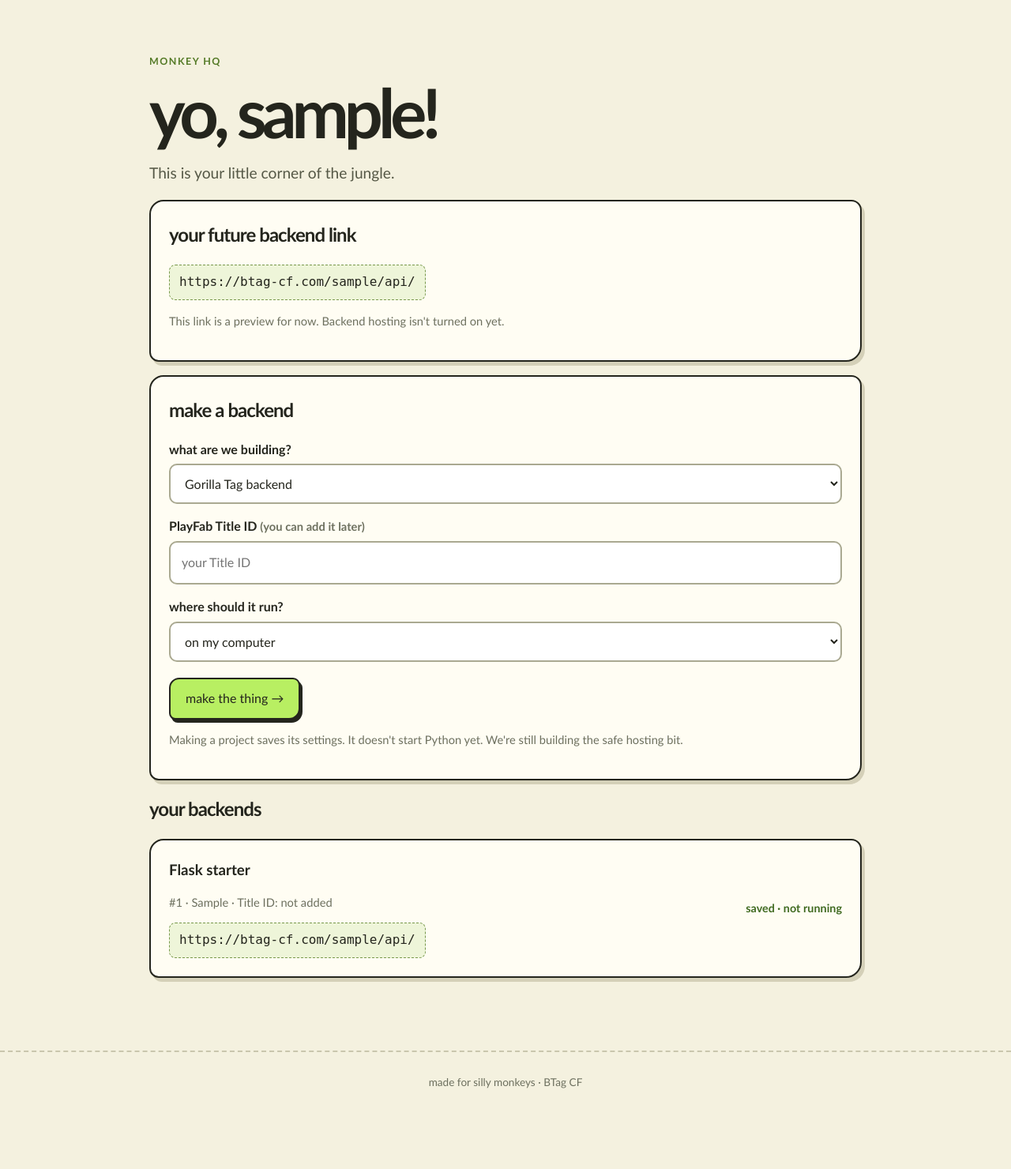
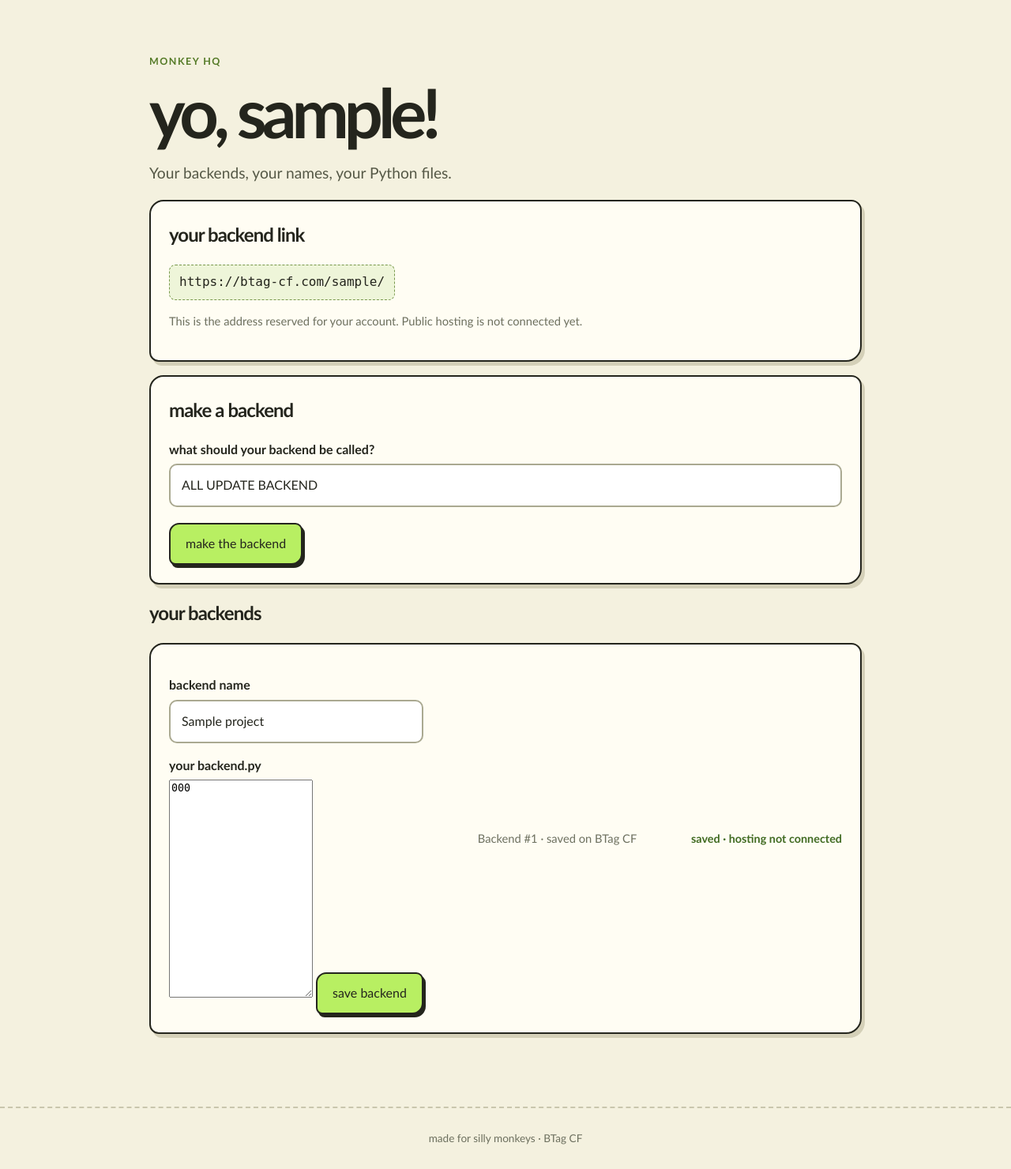
Before and after one commit to doctorgtstudios-spec/btag-cf, a Flask app: page /dashboard in a window 1280 px wide. Shown: the part 71-1551 px from the top of the page at 79% size. Before the commit the page ends 1449 px from the top, so only its background shows below. Run offline with Flask 3, Linux system fonts and the light colour scheme; the visitor is signed in with stand-in values (Sample User, id 1); tables that the repository leaves empty hold one stand-in row (values such as "Sample post"); some libraries are stand-ins or nearby versions.

Commit message:
Add backend name and Python editor UI

```diff
--- a/templates/dashboard.html
+++ b/templates/dashboard.html
@@ -3,45 +3,38 @@
 {% block content %}
 <p class="eyebrow">MONKEY HQ</p>
 <h1>yo, {{ g.user['username'] }}!</h1>
-<p class="lead">This is your little corner of the jungle.</p>
+<p class="lead">Your backends, your names, your Python files.</p>
 <section class="panel">
-  <h2>your future backend link</h2>
-  <code>https://btag-cf.com/{{ g.user['username'] }}/api/</code>
-  <p class="muted">This link is a preview for now. Backend hosting isn't turned on yet.</p>
+  <h2>your backend link</h2>
+  <code>https://btag-cf.com/{{ g.user['username'] }}/</code>
+  <p class="muted">This is the address reserved for your account. Public hosting is not connected yet.</p>
 </section>
 <section class="panel">
   <h2>make a backend</h2>
   <form method="post" action="{{ url_for('create_project') }}">
     <input type="hidden" name="csrf_token" value="{{ csrf_token() }}">
-    <label for="template_key">what are we building?</label>
-    <select id="template_key" name="template_key">
-      <option value="gorilla_tag_full">Gorilla Tag backend</option>
-      <option value="starter">Blank Flask starter</option>
-    </select>
-    <label for="title_id">PlayFab Title ID <span class="muted">(you can add it later)</span></label>
-    <input id="title_id" name="title_id" maxlength="64" placeholder="your Title ID">
-    <label for="hosting_mode">where should it run?</label>
-    <select id="hosting_mode" name="hosting_mode">
-      <option value="local">on my computer</option>
-      <option value="server">on BTag CF (not ready yet)</option>
-    </select>
-    <button class="button primary" type="submit">make the thing →</button>
+    <label for="backend_name">what should your backend be called?</label>
+    <input id="backend_name" name="backend_name" maxlength="48" value="ALL UPDATE BACKEND" required>
+    <button class="button primary" type="submit">make the backend</button>
   </form>
-  <p class="muted">Making a project saves its settings. It doesn't start Python yet. We're still building the safe hosting bit.</p>
 </section>
 <h2>your backends</h2>
 {% if projects %}
   {% for project in projects %}
   <section class="panel project">
-    <div>
-      <h3>{{ 'Gorilla Tag backend' if project['template_key'] == 'gorilla_tag_full' else 'Flask starter' }}</h3>
-      <p class="muted">#{{ project['id'] }} · {{ project['hosting_mode']|title }} · Title ID: {{ project['title_id'] or 'not added' }}</p>
-      <code>https://btag-cf.com/{{ g.user['username'] }}/api/</code>
-    </div>
-    <span class="status">saved · not running</span>
+    <form method="post" action="{{ url_for('save_project', project_id=project['id']) }}">
+      <input type="hidden" name="csrf_token" value="{{ csrf_token() }}">
+      <label for="backend_name_{{ project['id'] }}">backend name</label>
+      <input id="backend_name_{{ project['id'] }}" name="backend_name" maxlength="48" value="{{ project['backend_name'] }}" required>
+      <label for="backend_code_{{ project['id'] }}">your backend.py</label>
+      <textarea id="backend_code_{{ project['id'] }}" name="backend_code" rows="18" spellcheck="false" autocapitalize="off">{{ project['backend_code'] }}</textarea>
+      <button class="button primary" type="submit">save backend</button>
+    </form>
+    <p class="muted">Backend #{{ project['id'] }} · saved on BTag CF</p>
+    <span class="status">saved · hosting not connected</span>
   </section>
   {% endfor %}
 {% else %}
-  <section class="panel"><p class="muted">No backends yet. It's a little empty in here. Make one!</p></section>
+  <section class="panel"><p class="muted">No backends yet. Make one above!</p></section>
 {% endif %}
 {% endblock %}
```
